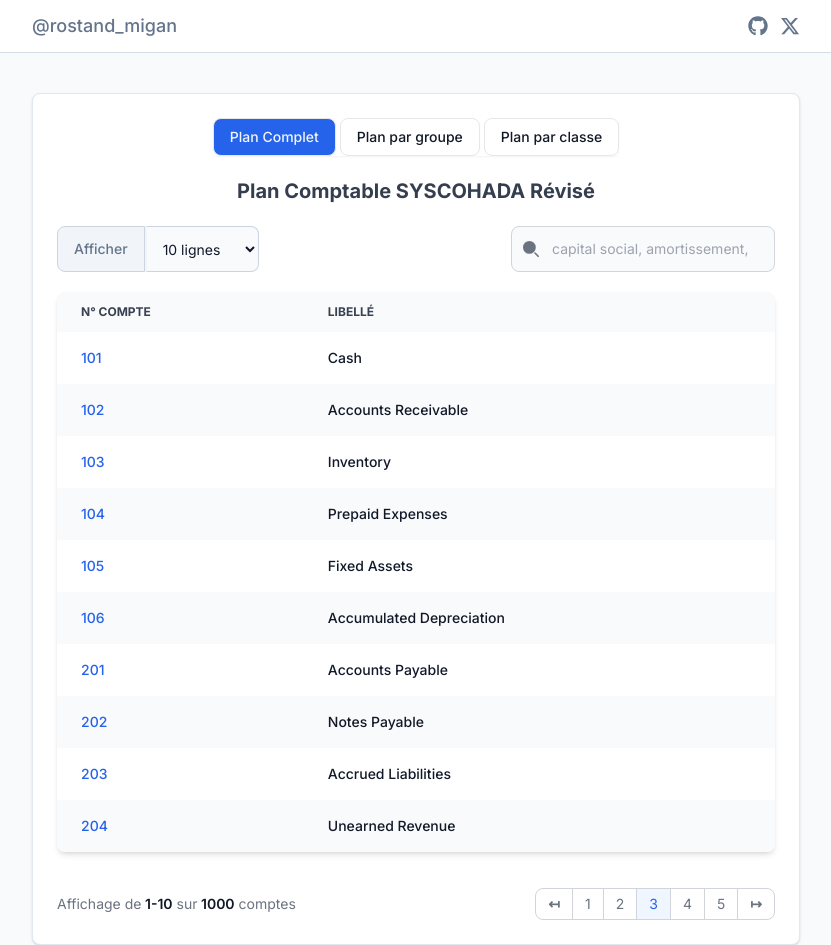
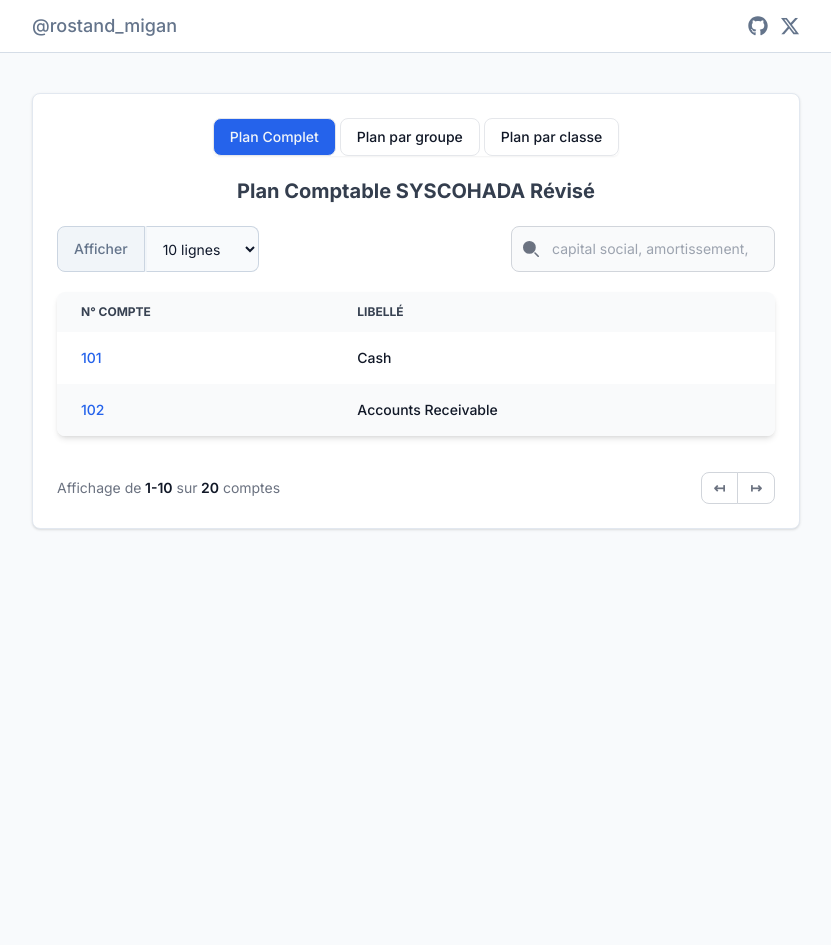
Before and after one commit to roslove44/accounting-plan, a React (Vite) app in the folder frontend/: page / in a window 1280 px wide. Shown: the whole page, without its empty margins (224-1055 px from the left). After the commit the page ends 800 px from the top, so only its background shows below. Built offline with nearby package versions, Linux system fonts and the light colour scheme.

Commit message:
Paginator System

```diff
--- a/frontend/src/component/Plan/Plan.tsx
+++ b/frontend/src/component/Plan/Plan.tsx
@@ -5,6 +5,9 @@
 import PlanTable from "./PlanTable";
 import Account from "../../entity/Account";
 import filterDataInBatchesOf from "../../utils/FilterLogic";
+import SearchState from "../../entity/SearchState";
+import getAccountsState from "../../utils/GetAccountsState";
+import PlanTableNav from "./PlanTableNav";
 
 function Plan () {
     const accounts: Account[] = [
@@ -29,19 +32,28 @@
         { code: 505, name: "Insurance Expense", keywords: "premiums, coverage" },
         { code: 506, name: "Advertising Expense", keywords: "marketing, promotions" },
     ];
-    const [search, setSearch] = useState("");
-    const [batchSize, setBatchSize] = useState(10);
+
+    const [search, setSearch] = useState<SearchState>({ state: false, data: "" });
+    const [batchSize, setBatchSize] = useState(2);
+
+    const handleResearch = (e:string) => {
+        setSearch({ state: !!e.trim(), data: e })
+    }
 
     const accountToDisplay = filterDataInBatchesOf(accounts, batchSize);
+
+    const accountsState = getAccountsState(accounts, accountToDisplay, batchSize, search.state);
+
     return <>
         <div className="container mx-auto mt-10 px-10 lg:px-32 xl:px-64">
             <div className="block p-6 bg-white border border-slate-200 rounded-lg shadow space-y-5">
                 <PlanTypeBox/>
                 <div className="w-full flex flex-col-reverse gap-2 sm:flex-row sm:gap-0 justify-between">
                     <ShowRangeSelect onSelect={setBatchSize}/>
-                    <SearchBar search={search} onChange={setSearch}></SearchBar>
+                    <SearchBar search={search.data} onChange={handleResearch}></SearchBar>
                 </div>
                 <PlanTable accounts={accountToDisplay}/>
+                <PlanTableNav {...accountsState}/>
             </div>
         </div>
     </>
--- a/frontend/src/component/Plan/PlanTable.tsx
+++ b/frontend/src/component/Plan/PlanTable.tsx
@@ -1,5 +1,4 @@
 import Account from "../../entity/Account";
-import PlanTableNav from "./PlanTableNav";
 
 function PlanTable({accounts}:PlanTableProps){
     return <>
@@ -20,7 +19,6 @@
                     </tbody>
                 </table>
             </div>
-            <PlanTableNav/>
     </>
 }
 
@@ -43,10 +41,4 @@
     accounts: Account[];
 };
 
-// type AccountRowProps = {
-//     code: number;
-//     name: string;
-//     keywords?: string;  // Optionnel
-// }
-
 export default PlanTable;
--- a/frontend/src/component/Plan/PlanTableNav.tsx
+++ b/frontend/src/component/Plan/PlanTableNav.tsx
@@ -1,10 +1,14 @@
-function PlanTableNav() {
+import { AccountState } from "../../entity/Account";
+import generatePagination from "../../utils/Paginator";
+
+function PlanTableNav({totalLength, filteredLength, batchSize, searchState, totalPages}:AccountState) {
     return <>
         <nav className="flex items-center flex-column flex-wrap md:flex-row justify-between pt-4" aria-label="Table navigation">
             <span className="text-sm font-normal text-gray-500 mb-4 md:mb-0 block w-full md:inline md:w-auto">
                 Affichage de
                 <span className="font-semibold text-gray-900 "> 1-10</span> sur
-            <span className="font-semibold text-gray-900 "> 1000</span> comptes
+                <span className="font-semibold text-gray-900 "> {searchState ? filteredLength :totalLength}</span> comptes
+                <span className={`font-semibold text-gray-900 ${searchState ? '': 'hidden'}`}> (filtrés sur {totalLength})  </span>
             </span>
             <ul className="inline-flex -space-x-px rtl:space-x-reverse text-sm h-8">
                 <li>
@@ -12,7 +16,7 @@
                         &#8612;
                     </button>
                 </li>
-            <li>
+                {/* <li>
                     <button className="flex items-center justify-center px-3 h-8 leading-tight text-gray-500 bg-white border border-gray-300 hover:bg-gray-100 hover:text-gray-700">
                         1
                     </button>
@@ -36,7 +40,7 @@
                     <button className="flex items-center justify-center px-3 h-8 leading-tight text-gray-500 bg-white border border-gray-300 hover:bg-gray-100 hover:text-gray-700">
                         5
                     </button>
-            </li>
+                </li> */}
                 <li>
                     <button className="flex items-center justify-center px-3 h-8 leading-tight text-gray-500 bg-white border border-gray-300 rounded-e-lg hover:bg-gray-100 hover:text-gray-700 font-bold">
                         &#8614;
--- a/frontend/src/entity/Account.ts
+++ b/frontend/src/entity/Account.ts
@@ -4,4 +4,11 @@
     keywords?: string;  // Optionnel
 };
 
+export type AccountState = {
+        totalLength: number,
+        filteredLength: number,
+        batchSize : number,
+        searchState : boolean,
+};
+
 export default Account;
--- /dev/null
+++ b/frontend/src/entity/SearchState.ts
@@ -0,0 +1,6 @@
+type SearchState = {
+    state: boolean;
+    data: string;
+};
+
+export default SearchState;
--- /dev/null
+++ b/frontend/src/utils/GetAccountsState.ts
@@ -0,0 +1,24 @@
+import Account, { AccountState } from "../entity/Account";
+
+function getAccountsState (unfilteredAccounts: Account[], filteredAccounts: Account[], batchSize:number, searchState:boolean):AccountState {
+    const state =  {
+        totalLength: unfilteredAccounts.length,
+        filteredLength: filteredAccounts.length,
+        batchSize : batchSize,
+        searchState : searchState,
+        totalPages : 0,
+    }
+
+    let accountLength = state.totalLength;
+    if (searchState) {
+        accountLength = state.filteredLength;
+    }
+
+    const totalPages = accountLength / batchSize;
+
+    state.totalPages = totalPages;
+
+    return state;
+}
+
+export default getAccountsState;
--- /dev/null
+++ b/frontend/src/utils/Paginator.ts
@@ -0,0 +1,28 @@
+function generatePagination(currentPage:number, totalPages:number):number[] {
+    const maxPagesToShowOnEachSide = 3;
+    const maxPagesToShowOnLeft = currentPage - 1;
+    // const maxPagesToShowOnRight = totalPages- currentPage;
+
+    let restOnLeft = maxPagesToShowOnLeft - maxPagesToShowOnEachSide;
+    const restOnRight = (maxPagesToShowOnEachSide*2) - maxPagesToShowOnLeft;
+    restOnLeft = Math.max(restOnLeft, 0);
+
+    const leftPagination = []
+    for (let i = currentPage; i > restOnLeft ; i--) {
+        leftPagination.push(i)
+    }
+    leftPagination.reverse();
+
+    const rightPagination = [];
+    for (let j = (currentPage +1); j < (currentPage + restOnRight + restOnLeft +1); j++) {
+        rightPagination.push(j)
+    }
+
+    const pagination = leftPagination.concat(rightPagination);
+    pagination[0] = 1;
+    pagination[(pagination.length)-1]= totalPages;
+
+    return pagination;
+}
+
+export default generatePagination;
```
Lines whose indentation alone changed are shown as unchanged.
